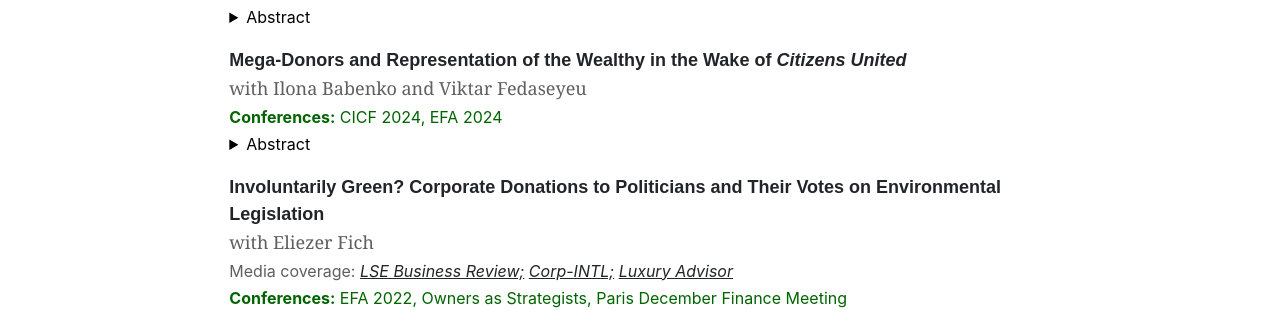
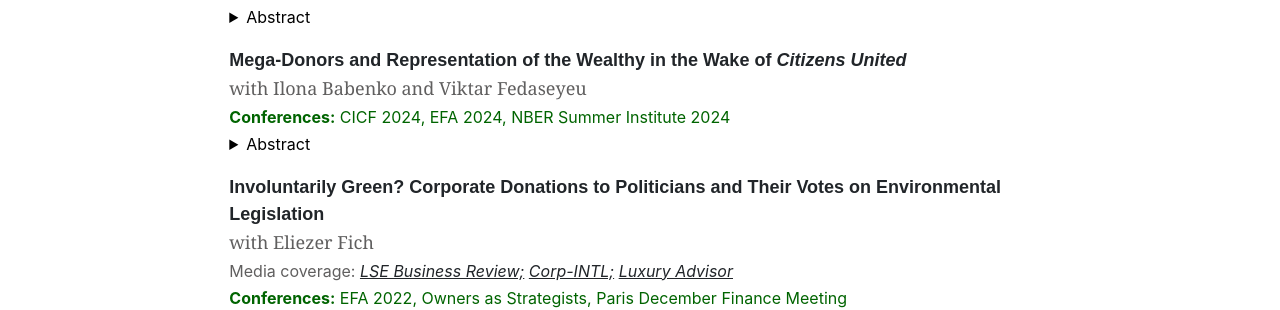
Before and after one commit to guosongxu/guosongxu.github.io, a Jekyll site: the page built from index.md, in a window 1280 px wide. Shown: the part 723-1033 px from the top of the page. Built offline with Jekyll 4.4.1, drawn with Linux system fonts in a browser that asks for light colours.

Commit message:
Update home.html

```diff
--- a/_layouts/home.html
+++ b/_layouts/home.html
@@ -27,7 +27,7 @@ layout: default
 
     <p style="font-family:arial, 'MS Sans Serif', arial;font-size:18px;margin-bottom:1px;margin-top:18px"><a rel="noreferrer noopener" aria-label=" (opens in a new tab)" href="https://papers.ssrn.com/sol3/papers.cfm?abstract_id=4723689" target="_blank" style="text-decoration:none;"><strong>Mega-Donors and Representation of the Wealthy in the Wake of <i>Citizens United</i></strong></a></p>
     <p style="font-family:georgia;font-size:18px;margin-bottom:3px;color:#605F5F">with Ilona Babenko and Viktar Fedaseyeu</p>
-    <p style="font-size:16px;margin-bottom:3px;color:#006400"><strong>Conferences:</strong> CICF 2024, EFA 2024</p>
+    <p style="font-size:16px;margin-bottom:3px;color:#006400"><strong>Conferences:</strong> CICF 2024, EFA 2024, NBER Summer Institute 2024</p>
     <details>
       <summary>Abstract</summary>
       <p>
```
